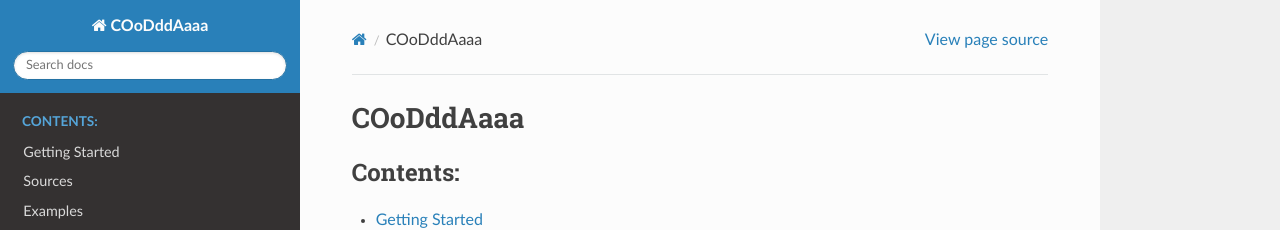
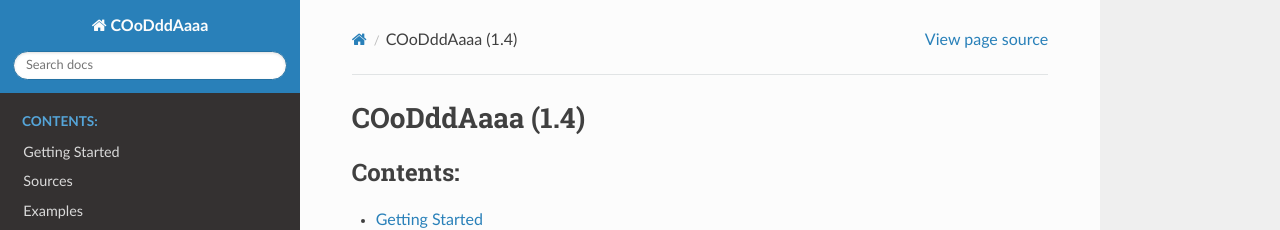
Before and after one commit to mlehujeur/coodddaaaa, a Sphinx documentation site: the page built from docs/index.rst, in a window 1280 px wide. Shown: the top 230 px of the page. Built offline with Sphinx 7.4.7 and the Read the Docs theme 2.0.0, drawn with Linux system fonts in a browser that asks for light colours; pages that are not in the unit, such as notebooks, are missing from menus; part of the change alters nothing that is shown.

```diff
--- a/coodddaaaa/__init__.py
+++ b/coodddaaaa/__init__.py
@@ -0,0 +1 @@
+from coodddaaaa.version import __version__
--- a/docs/conf.py
+++ b/docs/conf.py
@@ -8,11 +8,14 @@
 
 import sys, os
 sys.path.insert(0, os.path.abspath('..'))
+from coodddaaaa import __version__
 
 project = 'COoDddAaaa'
 copyright = '2023, M. Lehujeur, P. Mora'
 author = 'M. Lehujeur, P. Mora'
-release = '1.3'
+release = __version__
+
+rst_epilog = '.. |__version__| replace:: %s' % __version__
 
 # -- General configuration ---------------------------------------------------
 # https://www.sphinx-doc.org/en/master/usage/configuration.html#general-configuration
--- a/docs/index.rst
+++ b/docs/index.rst
@@ -3,7 +3,7 @@
    You can adapt this file completely to your liking, but it should at least
    contain the root `toctree` directive.
 
-COoDddAaaa
+COoDddAaaa (|__version__|)
 ==========
 
 .. toctree::
```
